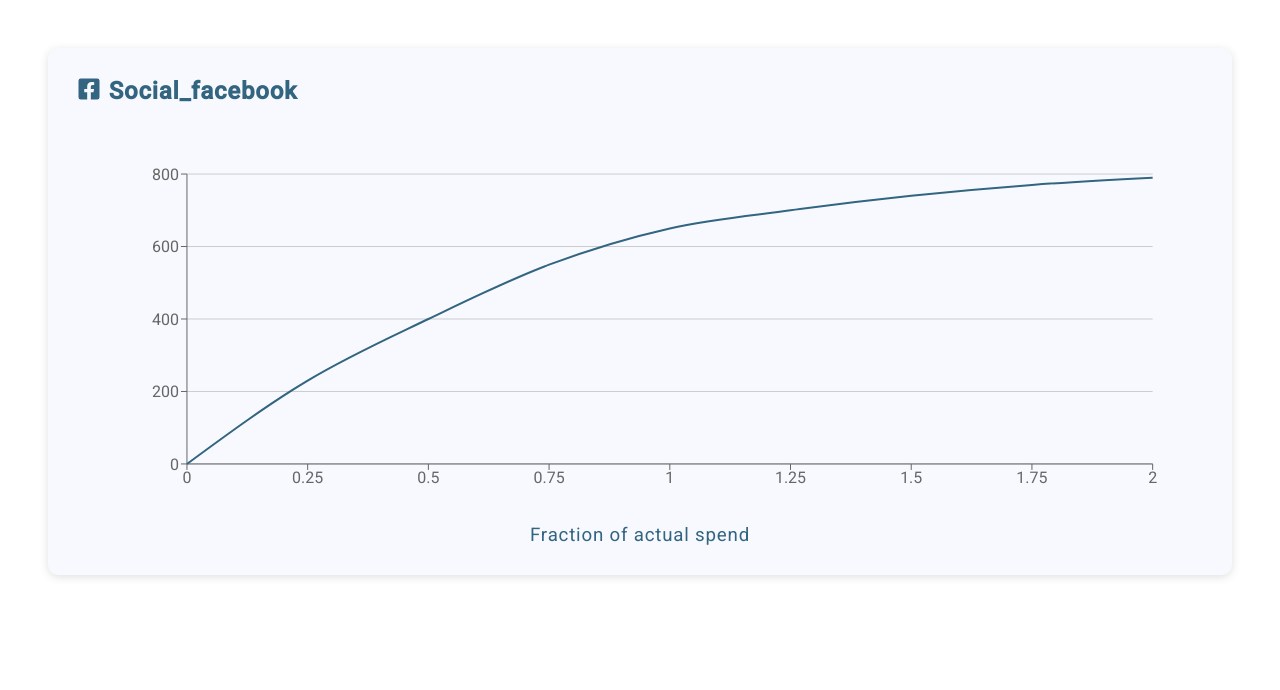
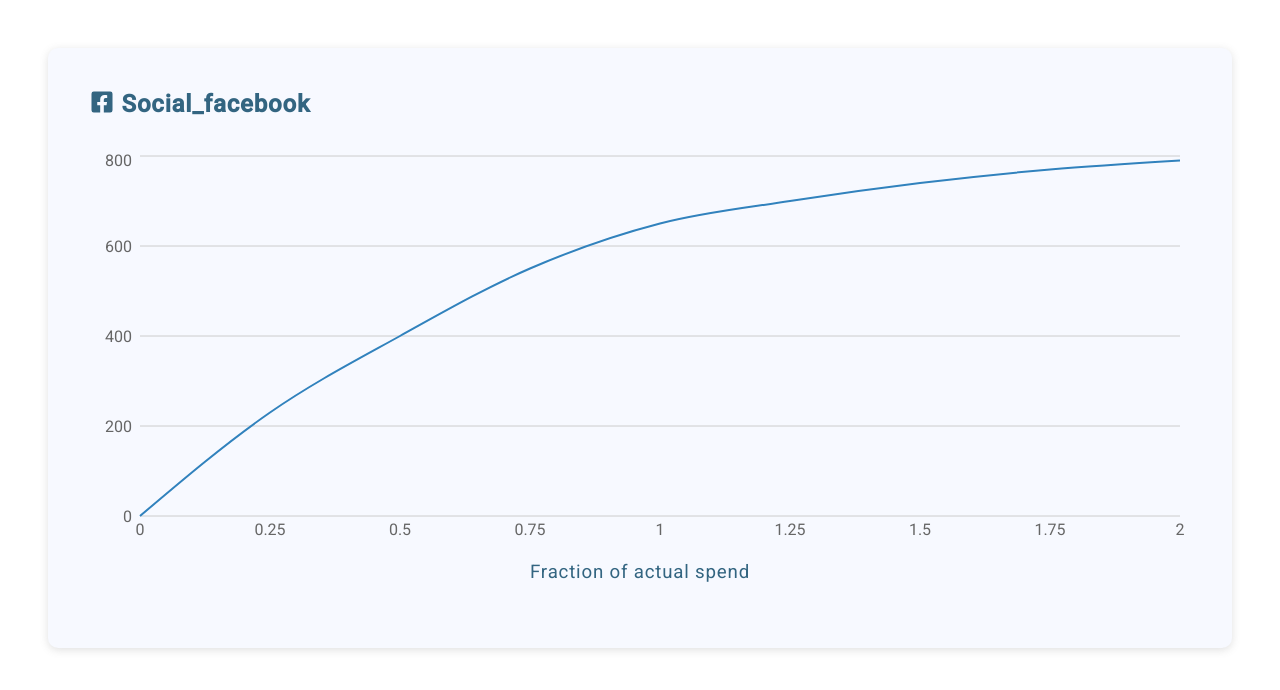
Before and after one commit to olgayavnel/input-mask-form-and-rechart-linechart, a React (Create React App) app: page /chart1 in a window 1280 px wide. Shown: the top 690 px of the page. Built offline with nearby package versions, Linux system fonts and the light colour scheme.

Commit message:
separated logic for the chart component

```diff
--- a/src/App.js
+++ b/src/App.js
@@ -1,7 +1,7 @@
 import React, { useEffect } from 'react';
-import FormComponent from './Components/FormComponent';
-import GlobalStyle from './globalStyles';
-import ChartComponent from './Components/ChartComponent';
+import FormComponent from './Pages/FormComponent/FormComponent';
+import GlobalStyle from './styles/globalStyles';
+import ChartComponent from './Pages/ChartComponent/ChartComponent.js';
 import { BrowserRouter as Router, Switch, Route } from 'react-router-dom';
 import Aos from 'aos';
 import 'aos/dist/aos.css';
--- a/src/Components/ChartComponent.js
+++ b/src/Pages/ChartComponent/ChartComponent.js
@@ -1,5 +1,4 @@
 import React from 'react';
-import styled from 'styled-components';
 import { FaFacebookSquare } from 'react-icons/fa';
 import {
   ResponsiveContainer,
@@ -9,7 +8,9 @@ import {
   YAxis,
   Tooltip,
   Line,
+  Area,
 } from 'recharts';
+import { ChartWrapper, TextWrap } from './chartStyling';
 
 const data = [
   { name: '0', uv: 0, pv: 0, amt: 0 },
@@ -23,35 +24,6 @@ const data = [
   { name: '2', uv: 790, pv: 0, amt: 0 },
 ];
 
-const ChartWrapper = styled.section`
-  display: flex;
-  flex-direction: column;
-  min-height: 50vh;
-  margin: 3rem;
-  padding: 1.2rem;
-  background-color: #f7f9ff;
-  border-radius: 10px;
-  box-shadow: rgba(99, 99, 99, 0.2) 0px 2px 8px 0px;
-`;
-
-const TextWrap = styled.div`
-  display: flex;
-  justify-content: ${(props) => props.justifyContent};
-  color: #336581;
-  letter-spacing: 0.05rem;
-  padding: 0.6rem;
-
-  .icon {
-    font-size: 1.5rem;
-    margin-right: 0.5rem;
-  }
-
-  h3 {
-    align-self: center;
-    font-weight: 400;
-  }
-`;
-
 const Chart = () => {
   const onChangeDot = (e, xvalue, yvalue) => {
     console.log(e, xvalue, yvalue);
@@ -62,28 +34,38 @@ const Chart = () => {
 
   return (
     <ChartWrapper
-      data-aos='zoom-in'
-      data-aos-duration='500'
-      data-aos-once='true'
-      data-aos-anchor-placement='center bottom'
+    // data-aos='zoom-in'
+    // data-aos-duration='500'
+    // data-aos-once='true'
+    // data-aos-anchor-placement='center bottom'
     >
       <TextWrap>
         <FaFacebookSquare className='icon' />
         <h2>Social_facebook</h2>
       </TextWrap>
 
-      <ResponsiveContainer width={'100%'} height={400}>
+      {/* Chart container */}
+      <ResponsiveContainer width='100%' height={400}>
         <LineChart
-          width={600}
-          height={400}
+          // width={600}
+          // height={400}
           data={data}
-          margin={{
-            top: 60,
-            right: 60,
-            left: 60,
-            bottom: 20,
-          }}
+          // margin={{
+          //   top: 60,
+          //   right: 60,
+          //   left: 60,
+          //   bottom: 20,
+          // }}
+          margin={{ top: 5, right: 20, left: 0, bottom: 5 }}
         >
+          <XAxis
+            dataKey='name'
+            axisLine={false}
+            tickLine={false}
+            tickCount={8}
+            domain={['dataMin', 'dataMax']}
+          />
+          <YAxis axisLine={false} tickLine={false} />
           <Tooltip
             cursor={false}
             contentStyle={{
@@ -92,13 +74,10 @@ const Chart = () => {
             }}
           />
           <CartesianGrid stroke='#ccc' horizontal='true' vertical='' />
-          <XAxis dataKey='name' domain={['dataMin', 'dataMax']}></XAxis>
-          <YAxis></YAxis>
           <Line
             type='monotone'
             dot={false}
             dataKey='uv'
-            stroke='#336581'
             strokeWidth={2}
             draggable={true}
             activeDot={{
--- /dev/null
+++ b/src/Pages/ChartComponent/chartStyling.js
@@ -0,0 +1,31 @@
+import styled from 'styled-components';
+
+export const ChartWrapper = styled.section`
+  /* display: flex;
+  flex-direction: column; */
+  /* min-height: 50vh; */
+  margin: 3rem;
+  padding: 2rem;
+  background-color: #f7f9ff;
+  border-radius: 10px;
+  box-shadow: rgba(99, 99, 99, 0.2) 0px 2px 8px 0px;
+`;
+
+export const TextWrap = styled.div`
+  display: flex;
+  justify-content: ${(props) => props.justifyContent};
+  color: #336581;
+  letter-spacing: 0.05rem;
+  margin-bottom: 1.5rem;
+  padding: 0.6rem;
+
+  .icon {
+    font-size: 1.5rem;
+    margin-right: 0.5rem;
+  }
+
+  h3 {
+    align-self: center;
+    font-weight: 400;
+  }
+`;
--- a/src/Components/FormComponent.js
+++ b/src/Pages/FormComponent/FormComponent.js
@@ -1,121 +1,20 @@
-import React, { useState } from 'react';
-import styled from 'styled-components';
-import { defaultCostsData } from '../data/defaultCostsData';
-import { optionsData } from '../data/optionsData';
+import React from 'react';
+import { defaultCostsData } from '../FormComponent/data/defaultCostsData';
+import { categoriesData } from './data/categoriesData';
 import DatePickerComponent from './DatePickerComponent';
 import { Button } from './FormButton';
 import { Checkbox } from './FormCheckbox';
+import {
+  Col,
+  Form,
+  Grid,
+  Input,
+  Label,
+  LabelMedia,
+  Row,
+  Section,
+} from './styling/formStyling';
 import useFormState from './useFormState';
-
-const Section = styled.section`
-  min-height: 100vh;
-  position: relative;
-  display: flex;
-  justify-content: center;
-  align-items: center;
-`;
-
-const Grid = styled.div`
-  width: 700px;
-  margin: 50px auto;
-
-  @media (max-width: 745px) {
-    width: 90%;
-    margin: 30px auto;
-  }
-
-  @media (max-width: 360px) {
-    width: 100%;
-    margin: 30px 10px;
-  }
-`;
-
-const Form = styled.form`
-  width: 100%;
-  height: 100%;
-  background-color: #f7f9ff;
-  color: #336581;
-  padding: 1.2rem;
-  border-radius: 10px;
-  box-shadow: rgba(99, 99, 99, 0.2) 0px 2px 8px 0px;
-`;
-
-const Row = styled.div`
-  display: flex;
-  align-items: center;
-  width: 100%;
-  max-width: ${(props) => props.maxWidth}%;
-  margin-top: ${(props) => props.marginTop}px;
-  margin-bottom: ${(props) => props.marginBottom}px;
-`;
-
-const Col = styled.div`
-  padding-top: 0.6rem;
-  flex: ${(props) => props.size};
-  text-align: ${(props) => props.align};
-  font-size: ${(props) => props.fontSize}rem;
-  letter-spacing: ${(props) => props.letterSpacing}rem;
-  font-weight: 500;
-
-  @media (max-width: 745px) {
-    font-size: 0.9rem;
-  }
-
-  @media (max-width: 360px) {
-    font-size: 0.7rem;
-  }
-`;
-
-const LabelMedia = styled.label`
-  margin-bottom: 0.5rem;
-  width: 100%;
-  font-weight: 500;
-  font-size: 1.2rem;
-  p {
-    padding: 0.6rem 0rem;
-    letter-spacing: 0.05rem;
-  }
-
-  @media (max-width: 745px) {
-    font-size: 1rem;
-  }
-`;
-
-const Label = styled.label`
-  margin-bottom: 0.5rem;
-  width: 100%;
-  align-items: center;
-  display: flex;
-  p {
-    padding: 0.6rem 0rem;
-  }
-
-  @media (max-width: 550px) {
-    word-break: break-word;
-    padding-right: 0.5rem;
-  }
-`;
-
-const Input = styled.input`
-  padding: 0.5rem;
-  border: transparent;
-  border-radius: 8px;
-  width: 100%;
-  height: 40px;
-  margin-bottom: 0.5rem;
-  outline: none;
-  color: #336581;
-  box-shadow: rgba(99, 99, 99, 0.2) 0px 2px 8px 0px;
-
-  &:focus {
-    border: 1px solid #336581;
-    border-color: ${(props) => props.borderColor};
-  }
-
-  .budgetInput {
-    width: 90%;
-  }
-`;
 
 function FormComponent() {
   const { costs, setCosts, handleChange, getTotalCosts } =
@@ -146,7 +45,7 @@ function FormComponent() {
           </Row>
 
           <Row marginBottom={10}>
-            {optionsData.map((item, index) => (
+            {categoriesData.map((item, index) => (
               <Col
                 key={index}
                 fontSize={1.2}
--- a/src/data/optionsData.js
+++ b/src/Pages/FormComponent/data/categoriesData.js
@@ -1,4 +1,4 @@
-export const optionsData = [
+export const categoriesData = [
   {
     name: 'Channel',
     size: 1,
--- /dev/null
+++ b/src/Pages/FormComponent/styling/formStyling.js
@@ -0,0 +1,112 @@
+import styled from 'styled-components';
+
+export const Section = styled.section`
+  min-height: 100vh;
+  position: relative;
+  display: flex;
+  justify-content: center;
+  align-items: center;
+`;
+
+export const Grid = styled.div`
+  width: 700px;
+  /** top and button 50px */
+  margin: 50px auto;
+
+  @media (max-width: 745px) {
+    width: 90%;
+    margin: 30px auto;
+  }
+
+  @media (max-width: 360px) {
+    width: 100%;
+    margin: 30px 10px;
+  }
+`;
+
+export const Form = styled.form`
+  width: 100%;
+  height: 100%;
+  background-color: #f7f9ff;
+  color: #336581;
+  padding: 1.2rem;
+  border-radius: 10px;
+  box-shadow: rgba(99, 99, 99, 0.2) 0px 2px 8px 0px;
+`;
+
+export const Row = styled.div`
+  display: flex;
+  align-items: center;
+  width: 100%;
+  max-width: ${(props) => props.maxWidth}%;
+  margin-top: ${(props) => props.marginTop}px;
+  margin-bottom: ${(props) => props.marginBottom}px;
+`;
+
+export const Col = styled.div`
+  padding-top: 0.6rem;
+  flex: ${(props) => props.size};
+  text-align: ${(props) => props.align};
+  font-size: ${(props) => props.fontSize}rem;
+  letter-spacing: ${(props) => props.letterSpacing}rem;
+  font-weight: 500;
+
+  @media (max-width: 745px) {
+    font-size: 0.9rem;
+  }
+
+  @media (max-width: 360px) {
+    font-size: 0.7rem;
+  }
+`;
+
+export const LabelMedia = styled.label`
+  margin-bottom: 0.5rem;
+  width: 100%;
+  font-weight: 500;
+  font-size: 1.2rem;
+  p {
+    padding: 0.6rem 0rem;
+    letter-spacing: 0.05rem;
+  }
+
+  @media (max-width: 745px) {
+    font-size: 1rem;
+  }
+`;
+
+export const Label = styled.label`
+  margin-bottom: 0.5rem;
+  width: 100%;
+  align-items: center;
+  display: flex;
+  p {
+    padding: 0.6rem 0rem;
+  }
+
+  @media (max-width: 550px) {
+    word-break: break-word;
+    padding-right: 0.5rem;
+  }
+`;
+
+export const Input = styled.input`
+  padding: 0.5rem;
+  border: transparent;
+  border-radius: 8px;
+  width: 100%;
+  height: 40px;
+  margin-bottom: 0.5rem;
+  outline: none;
+  color: #336581;
+  box-shadow: rgba(99, 99, 99, 0.2) 0px 2px 8px 0px;
+
+  &:focus {
+    border: 1px solid #336581;
+    border-color: ${(props) => props.borderColor};
+  }
+
+  .budgetInput {
+    width: 90%;
+  }
+`;
```
Also changed, not shown: src/Pages/FormComponent/DatePickerComponent.js (renamed from src/Components/DatePickerComponent.js), src/Pages/FormComponent/FormButton.js (renamed from src/Components/FormButton.js), src/Pages/FormComponent/FormCheckbox.js (renamed from src/Components/FormCheckbox.js), src/Pages/FormComponent/data/defaultCostsData.js (renamed from src/data/defaultCostsData.js), src/Pages/FormComponent/useFormState.js (renamed from src/Components/useFormState.js), src/logo.svg (deleted), src/styles/globalStyles.js (renamed from src/globalStyles.js).
